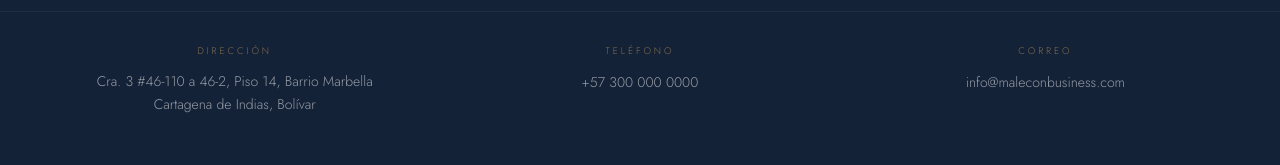
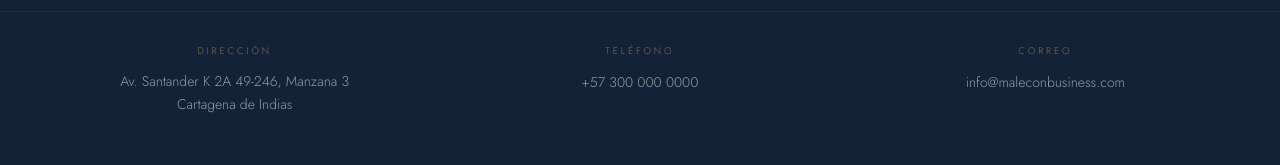
Before and after one commit to jerdiaz/malecon-residences, a Next.js app: page / in a window 1280 px wide. Shown: the part 10451-10616 px from the top of the page. Built offline with nearby package versions, Linux system fonts and the light colour scheme.

Commit message:
Pie: mostrar la direccion del proyecto, la misma de Ubicacion

```diff
--- a/src/components/Contact.tsx
+++ b/src/components/Contact.tsx
@@ -172,10 +172,12 @@ export default function Contact() {
             <p className="mb-3 text-[0.6rem] font-light uppercase tracking-[0.3em] text-bronze/70">
               Dirección
             </p>
+            {/* La del proyecto, la misma que muestra Ubicación — no la de la
+                oficina comercial de Marbella, que era la que estaba aquí. */}
             <p className="text-sm font-light leading-relaxed text-white/55">
-              {CONTACT.addressStreet}
+              {CONTACT.projectStreet}
               <br />
-              {CONTACT.addressCity}
+              {CONTACT.projectCity}
             </p>
           </div>
           <div>
```
